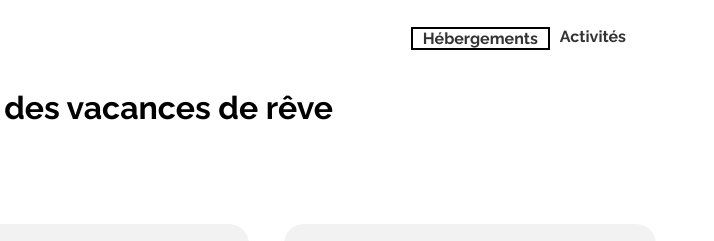
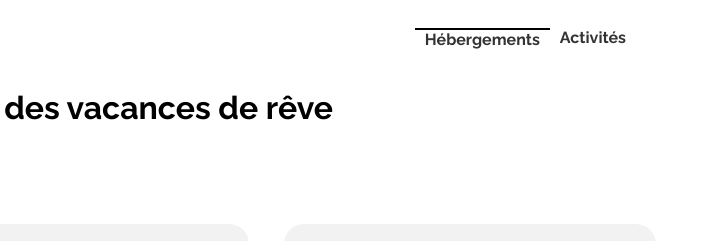
Before and after one commit to Vladzenin/booki-projet2oc-, a plain HTML site: page index.html in a window 1280 px wide. Shown: the top 241 px of the page, 566-1280 px from the left. Drawn offline with Linux system fonts and the light colour scheme; files whose address does not match are found by name.

Commit message:
border top

```diff
--- a/css/style.css
+++ b/css/style.css
@@ -199,7 +199,7 @@ a {
    color: blue;
 }
 .menu-hebergement {
-    border: 2px solid;
+    border-top: 2px solid;
 }
 /***************** partie footer *********************/
 
```
